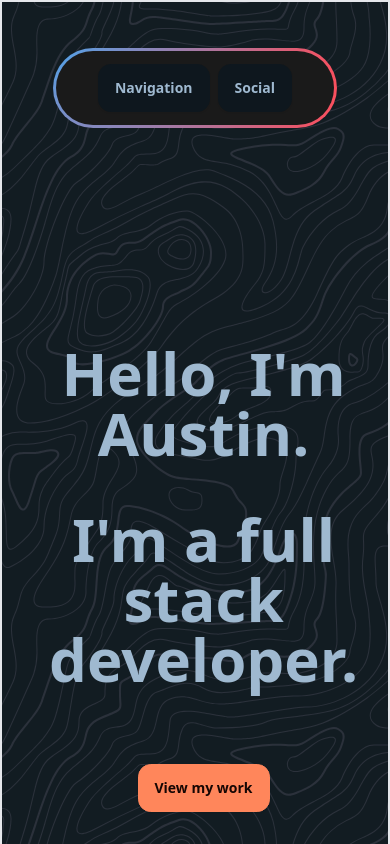
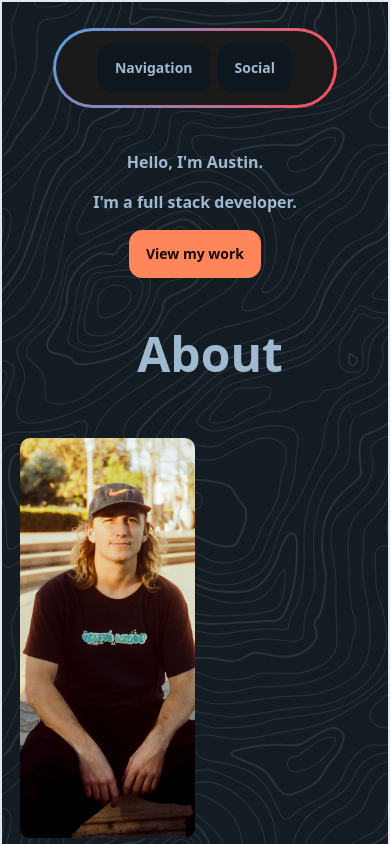
Before and after one commit to asmitt8373/Portfolio-, a React (Create React App) app: page / in a window 390 px wide. Shown: the top 844 px of the page. Built offline with nearby package versions, Linux system fonts and the light colour scheme.

Commit message:
making it responsive

```diff
--- a/src/Home.js
+++ b/src/Home.js
@@ -1,15 +1,15 @@
 export function Home() {
   return (
-    <div id="home" className="hero min-h-48 h-[100vh] scroll-mt-[80px]">
-      <div className="flex flex-col justify-center items-center hero-content text-center w-[100%]">
-        <h1 className="flex justify-center items-center text-6xl font-bold m-[15px] max-w-[900px]">
+    <div id="home" className="hero min-h-48 md:h-[100vh] scroll-mt-[80px]">
+      <div className="flex flex-col justify-center items-center hero-content text-center md:w-[100%]">
+        <h1 className="flex justify-center items-center md:text-6xl font-bold md:m-[15px] md:max-w-[900px]">
           Hello, I'm Austin.
         </h1>
-        <h1 className="text-6xl font-bold pb-6 m-[15px] max-w-[900px]">
+        <h1 className="md:text-6xl font-bold md:pb-6 md:m-[15px] md:max-w-[900px]">
           I'm a full stack developer.
         </h1>
         <a href="#about">
-          <button className="btn btn-primary m-[20px]">View my work</button>
+          <button className="btn btn-primary md:m-[20px]">View my work</button>
         </a>
       </div>
     </div>
--- a/src/NavBar.js
+++ b/src/NavBar.js
@@ -3,7 +3,7 @@ export function NavBar() {
   return (
     <div
       id="nav-bar"
-      className="fancy-border sticky top-0 z-50 w-4/5 md:w-1/2 h-20 rounded-full bg-sunset text-white mx-auto m-[30px] flex items-center justify-center"
+      className="fancy-border sticky top-0 z-50 w-4/5 md:w-1/2 h-20 rounded-full bg-sunset text-white mx-auto m-[10px] md:m-[30px] flex items-center justify-center"
     >
       <div class="dropdown dropdown-hover">
         <div tabindex="0" role="button" class="btn m-1">
```
